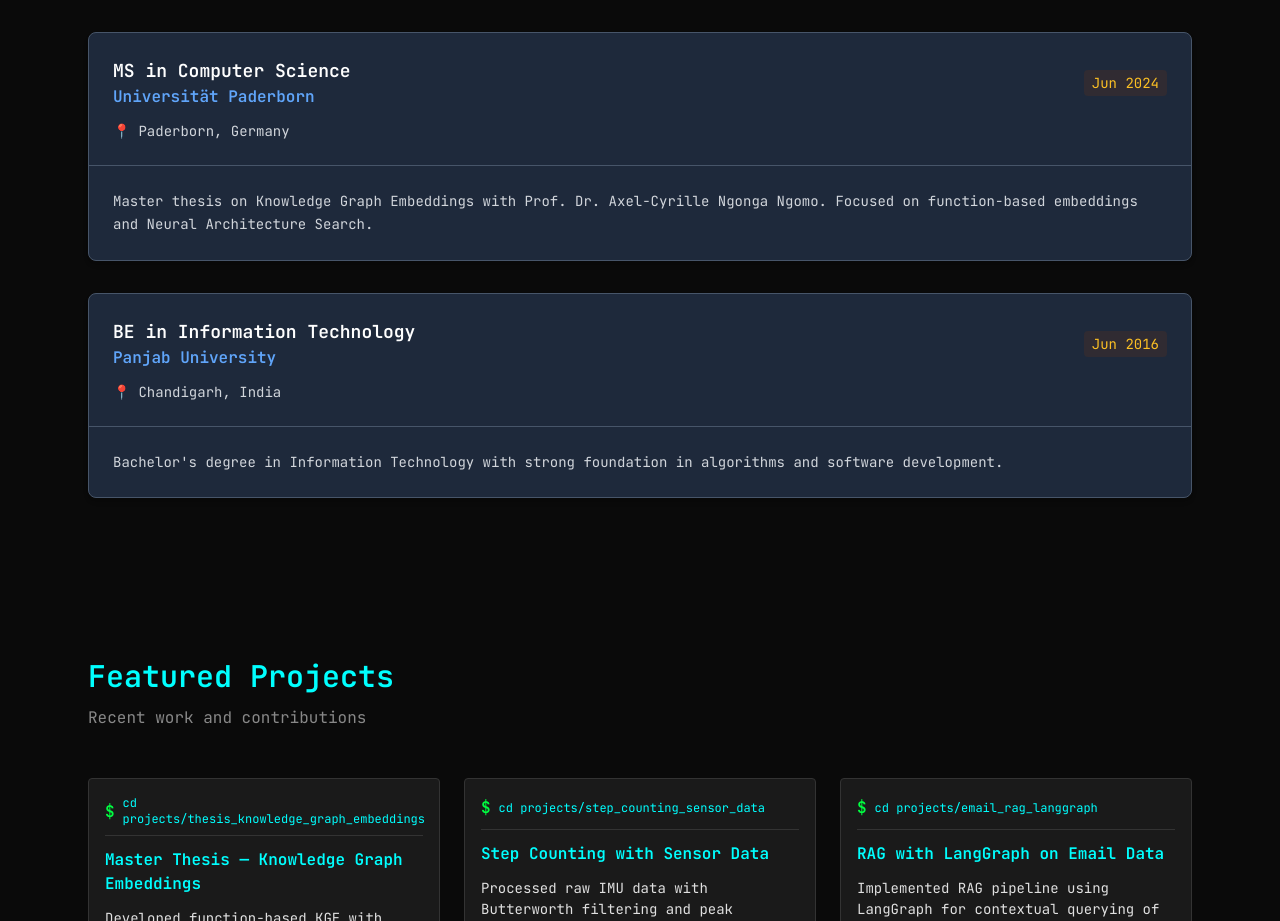
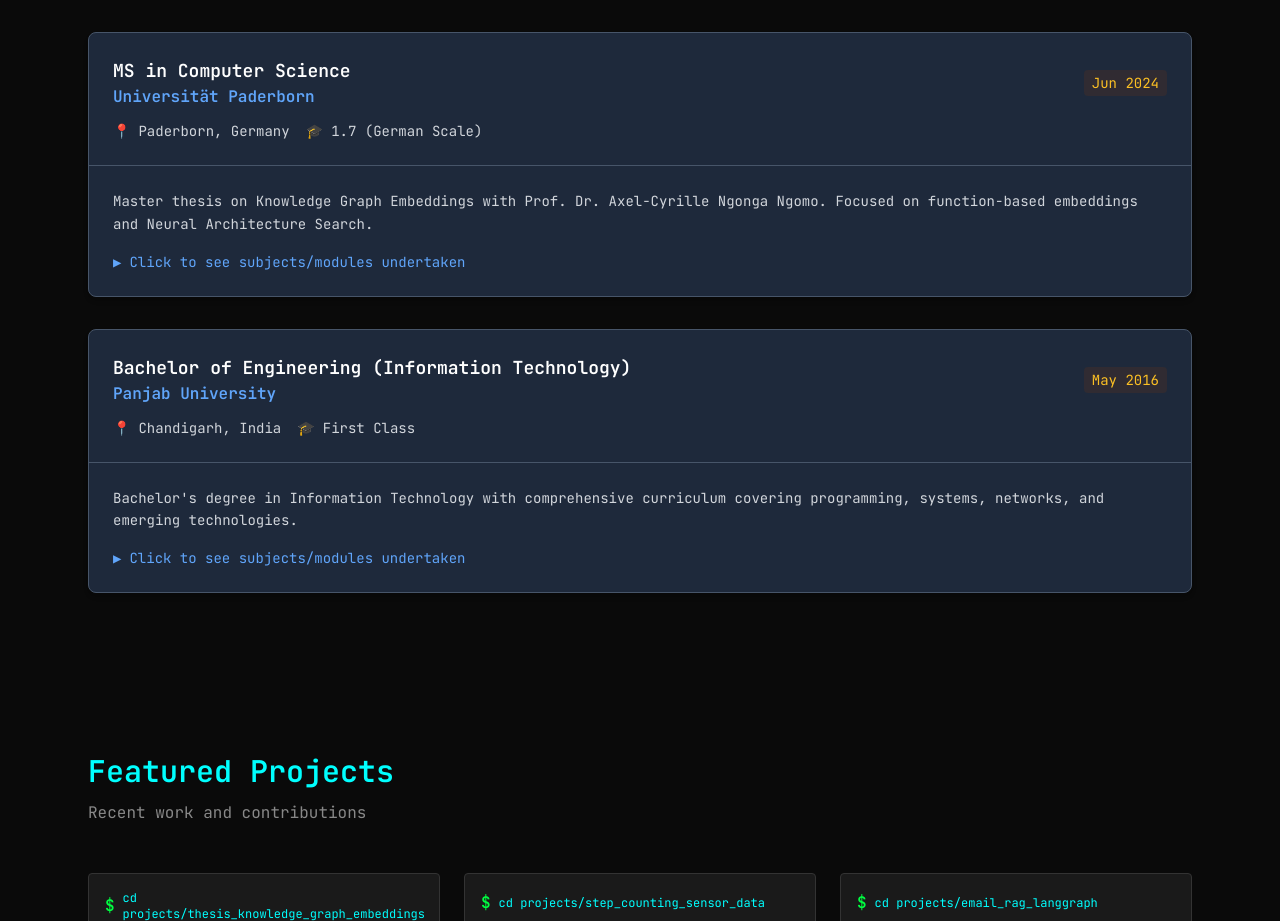
Before and after one commit to vikrantsingh29/vikrant-portfolio, a React (Vite) app: page / in a window 1280 px wide. Shown: the part 2500-3421 px from the top of the page. Built offline with nearby package versions, Linux system fonts and the light colour scheme.

Commit message:
add courses .

```diff
--- a/src/config.js
+++ b/src/config.js
@@ -137,14 +137,105 @@
         location: 'Paderborn, Germany',
         description: 'Master thesis on Knowledge Graph Embeddings with Prof. Dr. Axel-Cyrille Ngonga Ngomo. Focused on function-based embeddings and Neural Architecture Search.',
         gpa: '1.7 (German Scale)',
+        modules: {
+            'Focus Areas / Core Modules': [
+                'Software Engineering',
+                'Data-Driven Innovation and Engineering',
+                'Model-Based Systems Engineering',
+                'Software Quality Assurance',
+                'Computer Systems',
+                'Intelligence in Embedded Systems',
+                'Intelligence and Data',
+                'Computational Argumentation',
+                'Planning and Heuristic Search',
+                'Data Science',
+                'Interactive Data Visualization',
+                'Machine Learning I'
+            ],
+            'Seminars': [
+                'Seminar I (Topic: Advanced Algorithms)'
+            ],
+            'Project': [
+                'Project Group: Data Science Suite'
+            ],
+            'Thesis': [
+                'Master-Abschlussarbeit (Master\'s Thesis)',
+                'Title: Knowledge graph embeddings in function spaces using Neural Architecture Search'
+            ],
+            'Additional Courses (Studium Generale)': [
+                'Deutschkurs A1.2',
+                'Deutschkurs A2.1'
+            ]
+        }
     },
     {
-        year: 'Jun 2016',
-        title: 'BE in Information Technology',
+        year: 'May 2016',
+        title: 'Bachelor of Engineering (Information Technology)',
         institution: 'Panjab University',
         location: 'Chandigarh, India',
-        description: 'Bachelor\'s degree in Information Technology with strong foundation in algorithms and software development.',
+        description: 'Bachelor\'s degree in Information Technology with comprehensive curriculum covering programming, systems, networks, and emerging technologies.',
         gpa: 'First Class',
+        modules: {
+            '1st Semester (Dec 2012)': [
+                'Engineering Mathematics-I',
+                'Physics',
+                'Environmental Education',
+                'Basic Electronics',
+                'Basic Electrical Engineering',
+                'Engineering Graphics'
+            ],
+            '2nd Semester (May 2013)': [
+                'Engineering Mathematics-II',
+                'Economics',
+                'Chemistry',
+                'Programming Fundamentals',
+                'Fundamentals of Mechanical Engineering',
+                'Workshop Practice',
+                'Workshop Training for 4 weeks'
+            ],
+            '3rd Semester (Dec 2013)': [
+                'Engineering Mathematics-III',
+                'Analog and Digital Communication',
+                'System Analysis and Design',
+                'Object Oriented Programming',
+                'Digital Electronics'
+            ],
+            '4th Semester (Dec 2014)': [
+                'Cyber Law & IPR',
+                'Data Structure & Algorithms',
+                'Computer Networks',
+                'Microprocessor',
+                'Computer Architecture & Organization'
+            ],
+            '5th Semester (Dec 2014)': [
+                'Database Management Systems',
+                'Computer Graphics',
+                'Operating System',
+                'System Software',
+                'Multimedia Systems',
+                'Industrial Training (After 4th Semester)'
+            ],
+            '6th Semester (May 2015)': [
+                'Wireless Communication',
+                'Software Engineering',
+                'Internet & Web Technology',
+                'Network Security & Cryptography',
+                'Business Intelligence'
+            ],
+            '7th Semester (Dec 2015)': [
+                'Digital Signal Processing',
+                'Java Technologies',
+                'Compiler Design',
+                'Cloud Computing',
+                'Mobile Computing',
+                'Project-I',
+                'Industrial Training (After 6th Semester)'
+            ],
+            '8th Semester (May 2016)': [
+                'Industrial Training',
+                'Project-II (Final Year Project)'
+            ]
+        }
     },
 ]
 
--- a/src/ui/Education.jsx
+++ b/src/ui/Education.jsx
@@ -3,6 +3,7 @@
 
 export default function Education() {
     const [visibleItems, setVisibleItems] = useState(0)
+    const [expandedModules, setExpandedModules] = useState({})
 
     useEffect(() => {
         // Shows education items progressively
@@ -18,6 +19,14 @@
 
         return () => clearInterval(itemInterval)
     }, [])
+
+    // Toggles module visibility for specific education item
+    const toggleModules = (educationIndex) => {
+        setExpandedModules(prev => ({
+            ...prev,
+            [educationIndex]: !prev[educationIndex]
+        }))
+    }
 
     return (
         <div className="space-y-8">
@@ -51,18 +60,64 @@
                                     </div>
                                 </div>
 
-                                {/* Location */}
-                                <div className="flex items-center gap-2 text-sm">
-                                    <span className="text-green-600 dark:text-green-400">📍</span>
-                                    <span className="text-gray-600 dark:text-gray-300">{item.location}</span>
+                                {/* Location and GPA */}
+                                <div className="flex flex-col sm:flex-row sm:items-center gap-4">
+                                    <div className="flex items-center gap-2 text-sm">
+                                        <span className="text-green-600 dark:text-green-400">📍</span>
+                                        <span className="text-gray-600 dark:text-gray-300">{item.location}</span>
+                                    </div>
+                                    {item.gpa && (
+                                        <div className="flex items-center gap-2 text-sm">
+                                            <span className="text-purple-600 dark:text-purple-400">🎓</span>
+                                            <span className="text-gray-600 dark:text-gray-300">{item.gpa}</span>
+                                        </div>
+                                    )}
                                 </div>
                             </div>
                         </div>
 
                         <div className="p-6">
-                            <p className="text-gray-700 dark:text-gray-300 text-sm leading-relaxed">
+                            <p className="text-gray-700 dark:text-gray-300 text-sm leading-relaxed mb-4">
                                 {item.description}
                             </p>
+
+                            {/* Expandable Modules Section */}
+                            {item.modules && (
+                                <div className="mt-4">
+                                    <button
+                                        onClick={() => toggleModules(index)}
+                                        className="flex items-center gap-2 text-blue-600 dark:text-blue-400 hover:text-blue-800 dark:hover:text-blue-300 font-medium text-sm transition-colors"
+                                    >
+                                        <span className={`transform transition-transform ${expandedModules[index] ? 'rotate-90' : ''}`}>
+                                            ▶
+                                        </span>
+                                        {expandedModules[index] ? 'Hide' : 'Click to see'} subjects/modules undertaken
+                                    </button>
+
+                                    {expandedModules[index] && (
+                                        <div className="mt-4 space-y-4 bg-gray-50 dark:bg-slate-700 rounded-lg p-4">
+                                            {Object.entries(item.modules).map(([category, modules], categoryIndex) => (
+                                                <div key={categoryIndex} className="space-y-2">
+                                                    <h4 className="font-semibold text-gray-900 dark:text-white text-sm border-b border-gray-200 dark:border-slate-600 pb-1">
+                                                        {category}
+                                                    </h4>
+                                                    <div className="grid grid-cols-1 md:grid-cols-2 gap-2">
+                                                        {modules.map((module, moduleIndex) => (
+                                                            <div
+                                                                key={moduleIndex}
+                                                                className="flex items-center gap-2 text-xs bg-white dark:bg-slate-800 rounded px-2 py-1 border border-gray-200 dark:border-slate-600"
+                                                            >
+                                                                <span className="text-green-500 dark:text-green-400 text-xs">•</span>
+                                                                <span className="text-gray-700 dark:text-gray-300">{module}</span>
+                                                            </div>
+                                                        ))}
+                                                    </div>
+                                                </div>
+                                            ))}
+                                        </div>
+                                    )}
+                                </div>
+                            )}
                         </div>
                     </div>
                 </div>
```
